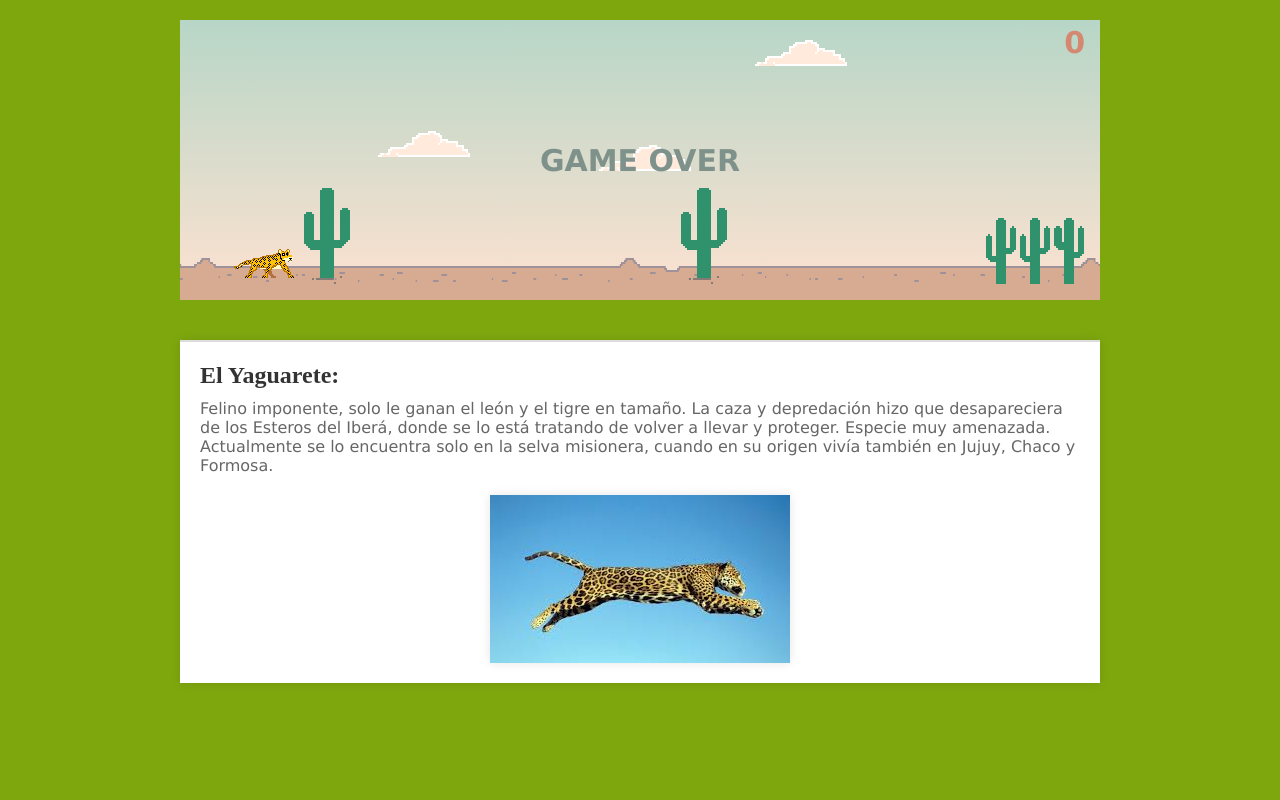
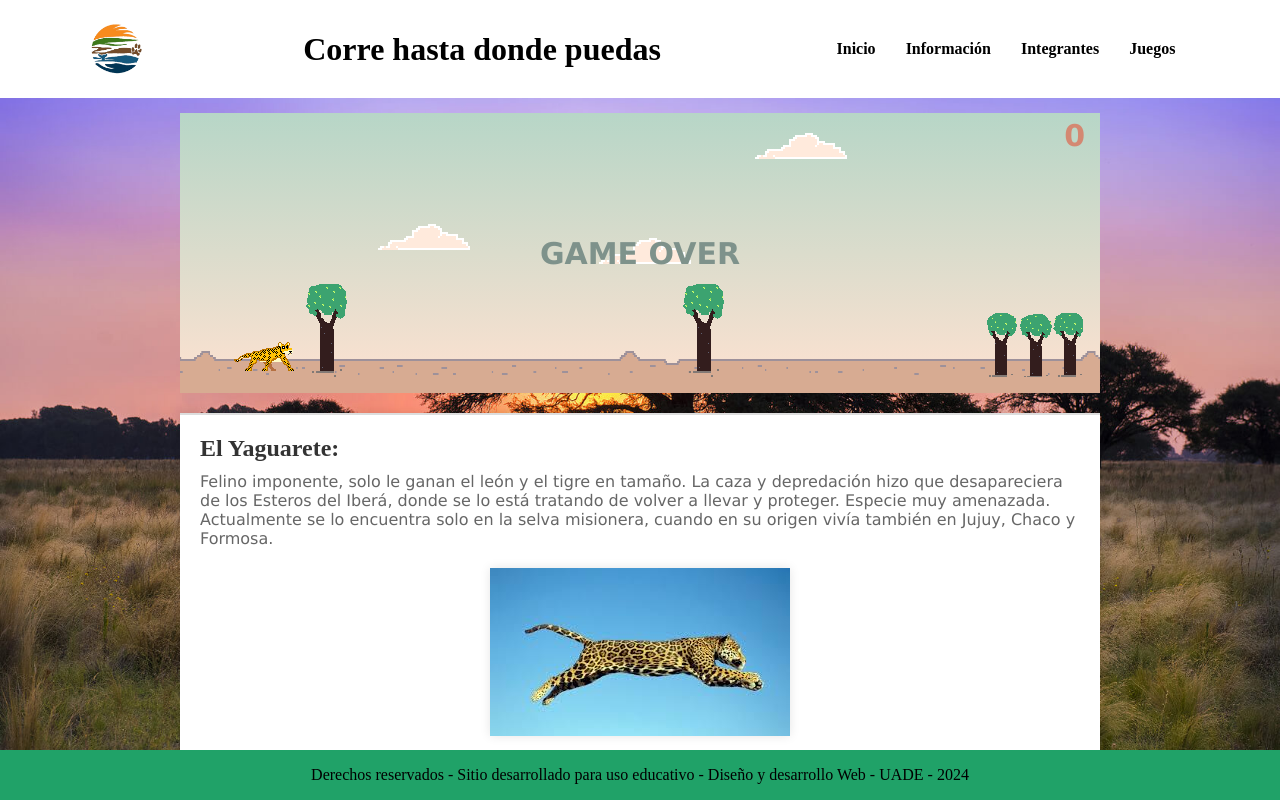
Before and after one commit to LautaroGdL/Grupo3_UADE, a plain HTML site: page pages/runner.html in a window 1280 px wide. Drawn offline with Linux system fonts and the light colour scheme.

Commit message:
first prototype v1.4.6 runner arbol

```diff
--- a/css/runner.css
+++ b/css/runner.css
@@ -1,15 +1,23 @@
+:root{
+    --main-color: #000000;
+    --white: #ffffff;
+    --green: #20a268;
+    --border: .1rem solid rgba(0, 0, 0, 0.795);
+}
+
 * {
     padding: 0;
     margin: 0;
 }
 
 body {
-    background: #7ea70e;
+    /* background: #20a268; */
+    background-image: url(../images/La-Pampa.jpg);
+    background-size: cover;
     display: flex;
     flex-direction: column;
     align-items: center;
     justify-content: flex-start;
-    padding: 20px;
     height: 100vh;
     box-sizing: border-box;
 }
@@ -86,13 +94,13 @@ body {
     bottom: 16px;
     left: 600px;
     z-index: 1;
-    background: url(../images/runner/cactus1.png) no-repeat;
+    background: url(../images/runner/arbol1.png) no-repeat;
 }
 
 .cactus2 {
     width: 98px;
     height: 66px;
-    background: url(../images/runner/cactus2.png) no-repeat;
+    background: url(../images/runner/arbol2.png) no-repeat;
 }
 
 .nube {
@@ -193,3 +201,62 @@ body {
         padding: 5px;
     }
 }
+
+
+.navbar {
+    display: flex;
+}
+
+.navbar a {
+    margin: 0 15px;
+    text-decoration: none;
+    color: rgb(0, 0, 0);
+    font-weight: bold;
+}
+
+.header {
+    width: 100%;
+    margin-top: 0;
+    margin-bottom: 15px;
+}
+
+.header .container {
+    background: var(--white);
+    display: flex;
+    align-items: center;
+    justify-content: space-between;
+    padding: 1.5rem 7%;
+    width: auto;
+    /* border-bottom: 0;
+    top: 0;
+    left: 0;
+    right: 0;
+    z-index: 1000;     */
+}
+
+.header h1 {
+    color: rgb(0, 0, 0);
+    text-align: center;
+}
+
+.header .navbar a:hover {
+    color: #000000;
+    text-decoration: underline;
+}
+
+
+.footer-runner {
+    position: absolute;
+    bottom: 0;
+    left: 0;
+    width: 100%;
+    text-align: center;
+    background-color: var(--white);
+    margin: 0;
+    padding: 1rem 100;
+}
+
+.footer-runner .container {
+    padding: 1rem;
+    background-color: var(--green);
+}
--- a/css/style.css
+++ b/css/style.css
@@ -189,8 +189,6 @@
 }
 
 /*------fin Pagina informacion------*/
-
-
 
 
 /*------Pagina Integrantes------*/
@@ -434,7 +432,7 @@ article:hover img:last-child {
     padding: 1rem 100;
 }
 
-.footer-integrantes .container {
+.footer-info .container {
     padding: 1rem;
     text-align: center;
     background-color: var(--green);
--- a/pages/runner.html
+++ b/pages/runner.html
@@ -4,9 +4,29 @@
     <meta charset="UTF-8">
     <meta name="viewport" content="width=device-width, initial-scale=1.0">
     <link rel="stylesheet" href="../css/runner.css">
+    <link rel="shortcut icon" href="../images/logo.png" type="image/x-icon">
     <title>Animal Chrome</title>
 </head>
 <body>
+
+     <!-- Header-->
+     <header class="header">
+
+        <div class="container">
+            <a style="display: flex;" href="index.html"><img src="../images/logo.png" alt="" height="50px"></a>
+            <h1><b>Corre hasta donde puedas</b></h1>
+            <nav class="navbar">
+                <a href="../index.html">Inicio</a>
+                <a href="../info.html">Información</a>
+                <a href="../integrantes.html">Integrantes</a>
+                <a href="../juegos.html">Juegos</a>
+            </nav>
+        </div>
+
+    </header>
+    <!--home-->
+
+    <main>
         <div class="contenedor">
             <div class="suelo"></div>
             <div class="animal animal-corriendo"></div>
@@ -19,5 +39,14 @@
             <img src="../images/runner/yaguarete-foto.jpg" alt="Yaguarete">
         </div>
         <script src="../js/runner.js"></script>
+    </main>
+
+<!--Footer-->
+<footer class="footer-runner">
+    <div class="container">
+        <p>Derechos reservados - Sitio desarrollado para uso educativo - Diseño y desarrollo Web - UADE - 2024</p>
+    </div>
+</footer>
+<!--Footer-->
 </body>
 </html>
```
Also changed, not shown: juegos.html (+1 -1 lines), images/La-Pampa.jpg (added), images/runner/arbol1.png (added), images/runner/arbol2.png (added). Lines whose indentation alone changed are shown as unchanged.
